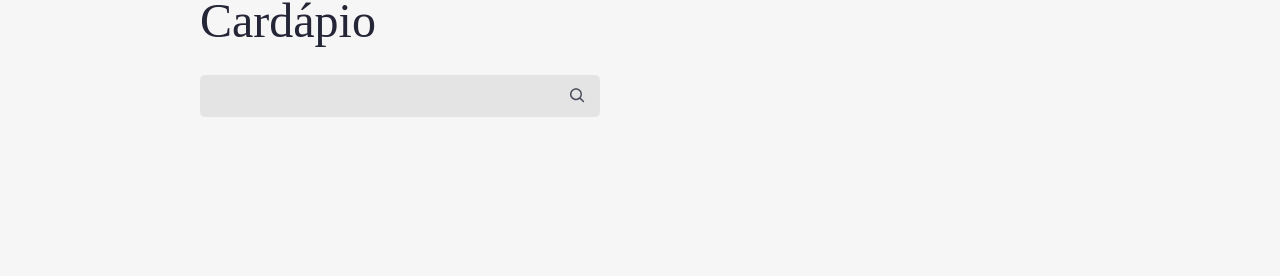
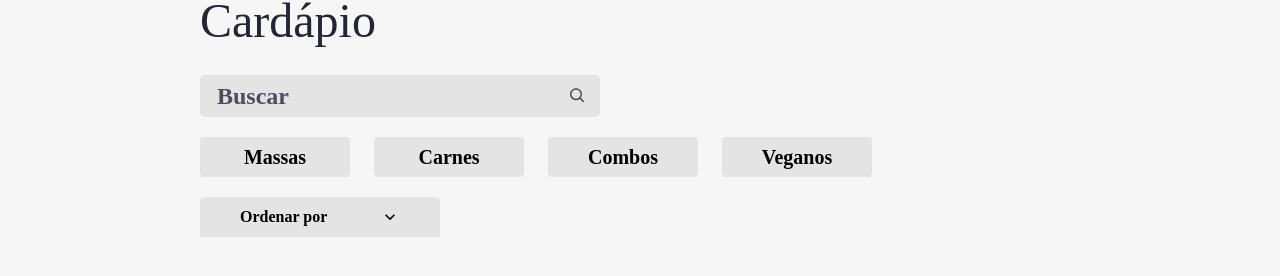
Before and after one commit to LeandroMenoci/react-arquivos-estaticos, a React (Create React App) app: page / in a window 1280 px wide. Shown: the part 460-736 px from the top of the page. Built offline with nearby package versions, Linux system fonts and the light colour scheme; a web font is replaced by a local one.

Commit message:
biblioteca classnames

```diff
--- a/package.json
+++ b/package.json
@@ -10,6 +10,7 @@
     "@types/node": "^16.11.31",
     "@types/react": "^18.0.8",
     "@types/react-dom": "^18.0.0",
+    "classnames": "^2.3.1",
     "react": "^18.1.0",
     "react-dom": "^18.1.0",
     "react-icons": "^4.3.1",
--- a/public/index.html
+++ b/public/index.html
@@ -3,13 +3,10 @@
 
 <head>
   <meta charset="utf-8" />
-  <link rel="icon" href="%PUBLIC_URL%/favicon.ico" />
+  <link rel="icon" href="%PUBLIC_URL%/favicon.svg" />
   <meta name="viewport" content="width=device-width, initial-scale=1" />
   <meta name="theme-color" content="#000000" />
   <meta name="description" content="Web site created using create-react-app" />
-  <link rel="apple-touch-icon" href="%PUBLIC_URL%/logo192.png" />
-
-  <link rel="manifest" href="%PUBLIC_URL%/manifest.json" />
 
   <title>Restaurante</title>
 </head>
--- a/src/pages/Cardapio/Buscador/index.tsx
+++ b/src/pages/Cardapio/Buscador/index.tsx
@@ -13,6 +13,7 @@ export default function Buscador({ busca, setBusca }: Props) {
       <input
         value={busca}
         onChange={(evento) => setBusca(evento.target.value)}
+        placeholder="Buscar"
       />
       <CgSearch
         size={20}
--- a/src/pages/Cardapio/Cardapio.module.scss
+++ b/src/pages/Cardapio/Cardapio.module.scss
@@ -55,4 +55,12 @@
      font-size: 3rem;
      margin-bottom: 30px;
    }
+   &__filtros {
+     align-items: center;
+     display: flex;
+     flex-wrap: wrap;
+     justify-content: space-between;
+     margin-bottom: 30px;
+     width: 100%;
+   }
  }
--- /dev/null
+++ b/src/pages/Cardapio/Filtros/Filtros.module.scss
@@ -0,0 +1,27 @@
+@import 'styles/variaveis';
+
+.filtros {
+  display: flex;
+  gap: 24px;
+  flex-wrap: wrap;
+  margin: 20px 0;
+  &__filtro {
+    align-items: center;
+    background-color: $grey;
+    border: none;
+    border-radius: 4px;
+    display: flex;
+    font-size: 1.25rem;
+    font-weight: bold;
+    height: 40px;
+    justify-content: center;
+    width: 150px;
+    &--ativo {
+      background-color: $blue;
+      color: white;
+    }
+    &:hover {
+      cursor: pointer;
+    }
+  }
+}
--- /dev/null
+++ b/src/pages/Cardapio/Filtros/filtros.json
@@ -0,0 +1,18 @@
+[
+  {
+    "label": "Massas",
+    "id": 1
+  },
+  {
+    "label": "Carnes",
+    "id": 2
+  },
+  {
+    "label": "Combos",
+    "id": 3
+  },
+  {
+    "label": "Veganos",
+    "id": 4
+  }
+]
--- /dev/null
+++ b/src/pages/Cardapio/Filtros/index.tsx
@@ -0,0 +1,35 @@
+import styles from './Filtros.module.scss'
+import filtros from './filtros.json'
+import React from 'react'
+import classNames from 'classnames'
+
+type IOpcao = typeof filtros[0]
+
+interface Props {
+  filtro: number | null,
+  setFiltro: React.Dispatch<React.SetStateAction<number | null>>
+}
+
+export default function Filtros({ filtro, setFiltro }: Props) {
+
+  function selecionarFiltro(opcao: IOpcao) {
+    if (filtro === opcao.id) return setFiltro(null)
+    return setFiltro(opcao.id)
+  }
+  return (
+    <div className={styles.filtros}>
+      {filtros.map((opcao) => (
+        <button
+          className={classNames({
+            [styles.filtros__filtro]: true,
+            [styles['filtros__filtro--ativo']]: filtro === opcao.id
+          })}
+          key={opcao.id}
+          onClick={() => selecionarFiltro(opcao)}
+        >
+          {opcao.label}
+        </button>
+      ))}
+    </div>
+  )
+}
--- /dev/null
+++ b/src/pages/Cardapio/Odenador/Ordenador.module.scss
@@ -0,0 +1,49 @@
+@import "styles/variaveis";
+
+.ordenador {
+  align-items: center;
+  background-color: $grey;
+  border: none;
+  border-top-left-radius: 4px;
+  border-top-right-radius: 4px;
+  display: flex;
+  font-size: 1rem;
+  font-weight: bold;
+  height: 40px;
+  justify-content: space-between;
+  min-width: 240px;
+  padding: 0 40px;
+  position: relative;
+  &--ativo {
+    background-color: $blue;
+    color: white;
+  }
+  &__options {
+    display: none;
+    position: absolute;
+    left: 0;
+    flex-direction: column;
+    top: 100%;
+    width: 100%;
+    &--ativo {
+      display: flex;
+    }
+  }
+  &__option {
+    align-items: center;
+    background-color: $grey;
+    border-top: 2px solid $light-grey;
+    box-sizing: border-box;
+    color: $black;
+    display: flex;
+    height: 40px;
+    justify-content: center;
+    width: inherit;
+    &:hover,
+    &--ativo {
+      background-color: $blue;
+      cursor: pointer;
+      color: white;
+    }
+  }
+}
--- /dev/null
+++ b/src/pages/Cardapio/Odenador/index.tsx
@@ -0,0 +1,42 @@
+import styles from './Ordenador.module.scss'
+import opcoes from './opcoes.json'
+import React, { useState } from 'react'
+import classNames from 'classnames'
+import { MdKeyboardArrowUp, MdKeyboardArrowDown } from 'react-icons/md'
+
+interface Props {
+  ordenador: string,
+  setOrdenador: React.Dispatch<React.SetStateAction<string>>
+}
+
+export default function Ordenador({ ordenador, setOrdenador }: Props) {
+  const [aberto, setAberto] = useState(false)
+  const nomeOrdenador = ordenador && opcoes.find(opcao => opcao.value === ordenador)?.nome
+  return (
+    <button
+      className={classNames({
+        [styles.ordenador]: true,
+        [styles["ordenador--ativo"]]: ordenador !== ''
+      })}
+      onClick={() => setAberto(!aberto)}
+      onBlur={() => setAberto(false)}
+    >
+      <span>{nomeOrdenador || 'Ordenar por'}</span>
+      {aberto ? <MdKeyboardArrowUp size={20} /> : <MdKeyboardArrowDown size={20} />}
+      <div className={classNames({
+        [styles.ordenador__options]: true,
+        [styles["ordenador__options--ativo"]]: aberto
+      })}>
+        {opcoes.map((opcao) => (
+          <div
+            className={styles.ordenador__option}
+            key={opcao.value}
+            onClick={() => setOrdenador(opcao.value)}
+          >
+            {opcao.nome}
+          </div>
+        ))}
+      </div>
+    </button >
+  )
+}
--- /dev/null
+++ b/src/pages/Cardapio/Odenador/opcoes.json
@@ -0,0 +1,18 @@
+[
+  {
+    "nome": "",
+    "value": ""
+  },
+  {
+    "nome": "Porção",
+    "value": "porção"
+  },
+  {
+    "nome": "Qtd. pessoas",
+    "value": "qtd_pessoas"
+  },
+  {
+    "nome": "Preço",
+    "value": "preco"
+  }
+]
--- a/src/pages/Cardapio/index.tsx
+++ b/src/pages/Cardapio/index.tsx
@@ -2,9 +2,13 @@ import styles from './Cardapio.module.scss'
 import { ReactComponent as Logo } from 'assets/logo.svg'
 import Buscador from './Buscador'
 import { useState } from 'react'
+import Filtros from 'pages/Cardapio/Filtros'
+import Ordenador from './Odenador'
 
 export default function Cardapio() {
   const [busca, setBusca] = useState('')
+  const [filtro, setFiltro] = useState<number | null>(null)
+  const [ordenador, setOrdenador] = useState('')
   return (
     <main>
       <nav className={styles.menu}>
@@ -21,6 +25,19 @@ export default function Cardapio() {
           busca={busca}
           setBusca={setBusca}
         />
+        <div
+          className={styles.cardapio__filtros}
+        >
+          <Filtros
+            filtro={filtro}
+            setFiltro={setFiltro}
+          />
+
+          <Ordenador
+            ordenador={ordenador}
+            setOrdenador={setOrdenador}
+          />
+        </div>
       </section>
     </main >
   )
```
Also changed, not shown: public/favicon.svg (added), 1 other file (tests, documents, lock files or other folders).
